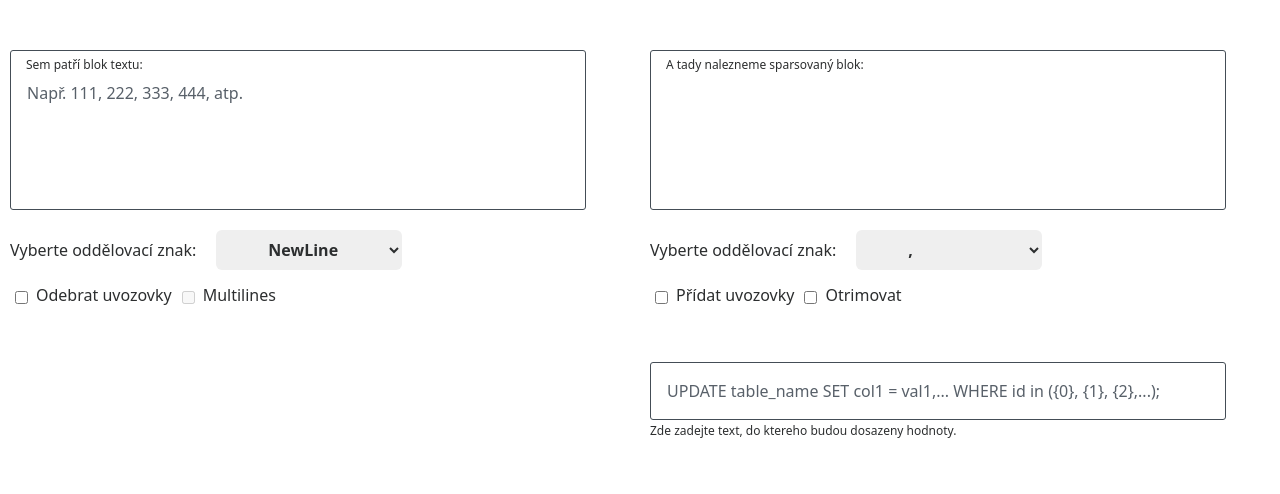
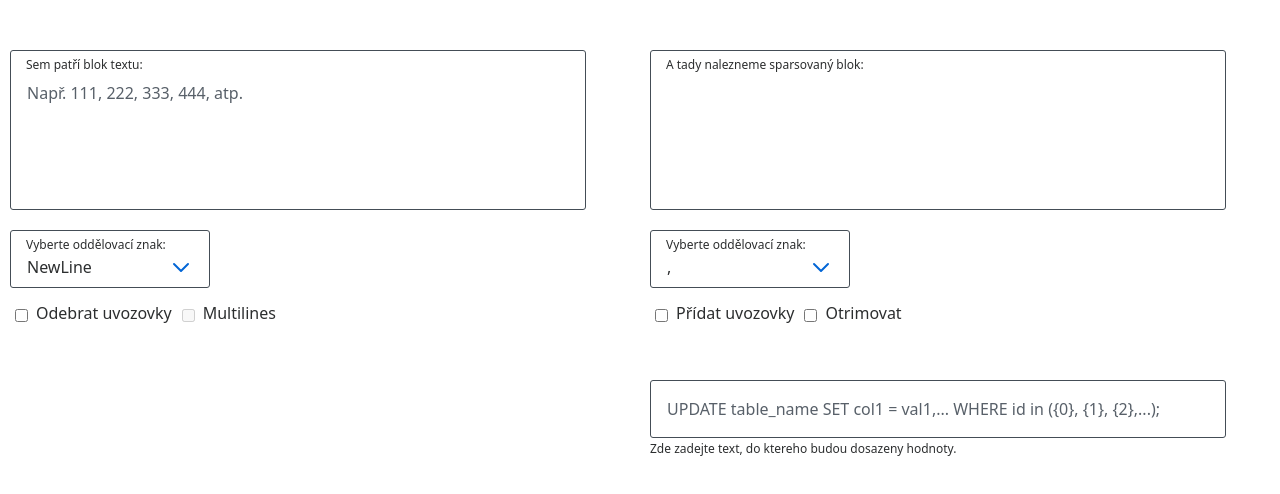
Before and after one commit to sojkas/parser, a React (Create React App) app: page / in a window 1280 px wide. Shown: the top 494 px of the page. Built offline with nearby package versions, Linux system fonts and the light colour scheme.

Commit message:
uprava select boxu

```diff
--- a/src/components/StringOption.css
+++ b/src/components/StringOption.css
@@ -1,13 +1,35 @@
 .select-box {
-    text-align: left;
+  text-align: left;
+  position: relative;
 }
 
 .select-box label {
-    margin-bottom: 0.5rem;
-  }
+  position: absolute;
+  top: 0.5rem;
+  left: 1rem;
+  font-size: 12px;
+  line-height: 14px;
+  pointer-events: none;
+}
 
-.select-box select {
-    margin-left: 20px;
-    padding: 0.5rem 3rem;
-    border-radius: 6px;
+select {
+  width: 200px;
+  padding: 1.5rem 3.5rem 0.5rem 1rem;
+  background-color: white;
+  border: 1px solid #444d56;
+  box-sizing: border-box;
+  border-radius: 3px;
+  appearance: none;
+  text-align: left;
+  background-image: url("../icons/arrow_down.svg");
+  background-repeat: no-repeat;
+  background-position-x: calc(100% - 1rem);
+  background-position-y: 1.5rem;
+  background-size: 24px 24px;
 }
+
+select:focus-visible {
+  border: 2px solid #0366d6;
+  box-sizing: border-box;
+  border-radius: 3px;
+}
--- a/src/components/StringOption.js
+++ b/src/components/StringOption.js
@@ -8,7 +8,7 @@ const StringOption = (props) => {
   return (
     <div className="select-box">
       <label>Vyberte oddělovací znak:</label>
-      <select className="font-bold" value={props.selectedString} onChange={selectString}>
+      <select value={props.selectedString} onChange={selectString}>
         <option value="&#10;">NewLine</option>
         <option value=",">,</option>
         <option value=";">;</option>
```
Also changed, not shown: src/icons/arrow_down.svg (added).
